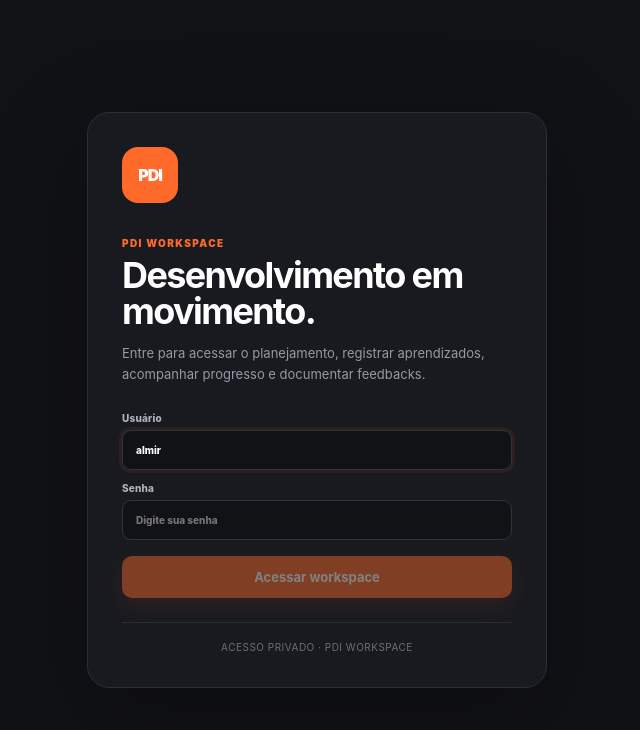
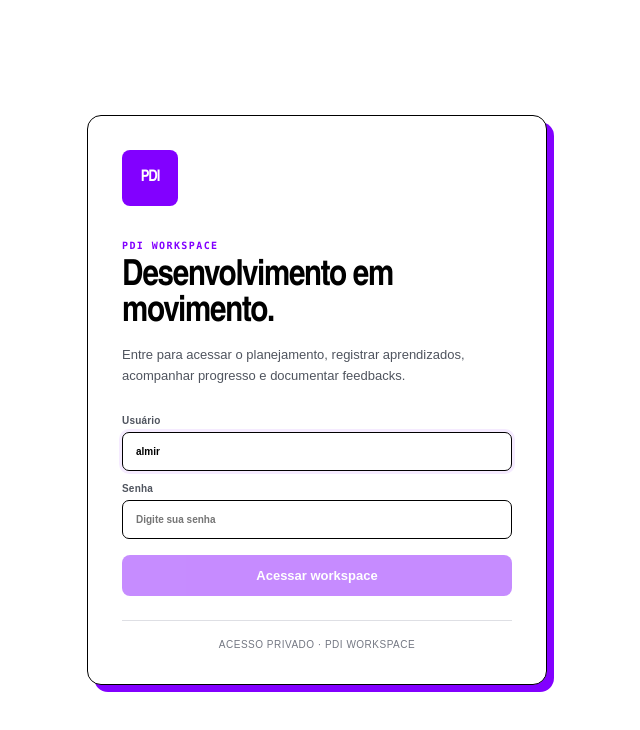
Before and after one commit to almirneto-bit/pdi-workspace-almir, a Next.js app: page /login in a window 1280 px wide. Shown: the top 730 px of the page, without its empty margins (323-963 px from the left). Built offline with nearby package versions, Linux system fonts and the light colour scheme.

Commit message:
style: apply white editorial brand system

```diff
--- a/app/globals.css
+++ b/app/globals.css
@@ -477,3 +477,451 @@ input[type="date"] {
     align-items: flex-start;
   }
 }
+
+
+/* =========================================================
+   VISUAL SYSTEM V2
+   Baseado na direção enviada:
+   branco como tela, preto como texto/contorno, roxo protagonista,
+   rosa/verde como acentos e gelo como superfície.
+   ========================================================= */
+
+:root {
+  --bg: #ffffff;
+  --surface: #ffffff;
+  --surface-2: #f7f7f8;
+  --text: #000000;
+  --muted: #656975;
+  --line: #dedfe4;
+  --accent: #8200ff;
+  --accent-soft: #f2e8ff;
+  --pink: #c86bfc;
+  --green: #d4ef39;
+  --ice: #ebf1ff;
+  --dark: #000000;
+  --sidebar: #ffffff;
+  --font-display: "PP Formula", "Arial Narrow", Impact, sans-serif;
+  --font-body: Arial, Helvetica, sans-serif;
+  --font-mono: "JetBrains Mono", "SFMono-Regular", Consolas, monospace;
+}
+
+body {
+  background: #fff;
+  color: #000;
+  font-family: var(--font-body);
+}
+
+.sidebar {
+  background: #fff;
+  color: #000;
+  border-right: 1px solid var(--line);
+}
+
+.workspace-brand {
+  border-bottom-color: var(--line);
+}
+
+.workspace-brand strong {
+  color: #000;
+  font-family: var(--font-display);
+  font-size: 18px;
+  letter-spacing: -.02em;
+}
+
+.workspace-brand span {
+  color: var(--muted);
+}
+
+.brand-mark {
+  background: var(--accent);
+  color: #fff;
+  border-radius: 8px;
+  font-family: var(--font-display);
+}
+
+.nav-label,
+.panel-kicker,
+.section-label,
+.eyebrow {
+  font-family: var(--font-mono);
+  letter-spacing: .14em;
+}
+
+.nav-label {
+  color: #777b85;
+}
+
+.nav-item {
+  color: #4f535d;
+  border: 1px solid transparent;
+}
+
+.nav-item:hover {
+  background: var(--ice);
+  color: #000;
+}
+
+.nav-item.active {
+  background: #fff;
+  color: #000;
+  border-color: #000;
+  box-shadow: 3px 3px 0 var(--green);
+}
+
+.nav-item.active .nav-index,
+.eyebrow {
+  color: var(--accent);
+}
+
+.sidebar-footer .storage-status {
+  background: var(--ice);
+  border-color: #dce5fb;
+}
+
+.sidebar-footer .storage-status strong {
+  color: #000;
+}
+
+.sidebar-footer .storage-status span {
+  color: #5f6570;
+}
+
+.sidebar .ghost-button {
+  color: #000;
+  background: #fff;
+  border-color: #000;
+}
+
+.content-shell {
+  background: #fff;
+}
+
+.topbar h1,
+.track-title-row h2,
+.login-card h1,
+.modal-header h2 {
+  font-family: var(--font-display);
+  font-weight: 900;
+  letter-spacing: -.035em;
+}
+
+.topbar h1 {
+  color: #000;
+}
+
+.primary-button {
+  background: var(--accent);
+  color: #fff;
+  box-shadow: none;
+  border-radius: 8px;
+}
+
+.primary-button:hover {
+  background: #6f00dc;
+}
+
+.ghost-button {
+  background: #fff;
+  color: #000;
+  border-color: #000;
+  border-radius: 8px;
+}
+
+.stat-card,
+.panel {
+  border-color: var(--line);
+  border-radius: 12px;
+  box-shadow: none;
+}
+
+.stat-card:nth-child(1) {
+  background: var(--ice);
+}
+
+.stat-card:nth-child(2) {
+  background: #fff;
+}
+
+.stat-card:nth-child(3) {
+  background: #fbf4ff;
+}
+
+.stat-card:nth-child(4) {
+  background: #f9ffd9;
+}
+
+.stat-card > span,
+.stat-card small {
+  color: #5f646f;
+}
+
+.stat-card strong {
+  color: #000;
+  font-family: var(--font-display);
+}
+
+.mini-progress {
+  background: #dfe5f4;
+}
+
+.mini-progress i {
+  background: var(--accent);
+}
+
+.track-hero {
+  background: #fff;
+  color: #000;
+  border: 1px solid #000;
+  border-radius: 12px;
+  box-shadow: 5px 5px 0 var(--accent);
+}
+
+.track-hero::after {
+  border-color: rgba(130, 0, 255, .05);
+}
+
+.track-title-row p {
+  color: #444852;
+}
+
+.status-pill {
+  color: #000;
+  background: var(--green);
+  border-color: #000;
+  font-family: var(--font-mono);
+}
+
+.progress-ring {
+  background: conic-gradient(var(--accent) var(--progress), #eef0f4 0);
+}
+
+.progress-ring > div {
+  background: #fff;
+  border: 1px solid #000;
+}
+
+.progress-ring strong {
+  color: #000;
+  font-family: var(--font-display);
+}
+
+.progress-ring span {
+  color: #696e79;
+}
+
+.panel-heading > span {
+  color: var(--accent);
+  font-family: var(--font-mono);
+}
+
+.panel-heading h3,
+.side-heading h3,
+.section-subhead strong {
+  color: #000;
+}
+
+.lead-copy,
+.panel p,
+.multiline-copy {
+  color: #262a31 !important;
+}
+
+.checklist-block {
+  background: var(--ice);
+  margin-left: -8px;
+  margin-right: -8px;
+  padding: 20px 16px 16px;
+  border-radius: 10px;
+  border-top: 0;
+}
+
+.score-pill {
+  color: #000;
+  background: var(--green);
+  border: 1px solid #000;
+}
+
+.checklist-progress {
+  background: #dce4f5;
+}
+
+.checklist-progress i {
+  background: var(--accent);
+}
+
+.checklist-row {
+  background: #fff;
+  border-color: #cfd2da;
+}
+
+.checklist-row input[type="checkbox"] {
+  accent-color: var(--accent);
+}
+
+.context-comments {
+  border-top-color: #000;
+}
+
+.note-card {
+  background: #fff;
+  border-color: #d6d8df;
+  border-left: 4px solid var(--pink);
+}
+
+.side-note {
+  background: var(--ice);
+  border-color: #d8e2fb;
+}
+
+.item-actions {
+  display: flex;
+  gap: 8px;
+  align-items: center;
+}
+
+.item-actions button {
+  border: 0;
+  padding: 0;
+  background: transparent;
+  color: var(--accent);
+  font-size: 10px;
+  font-weight: 800;
+  cursor: pointer;
+}
+
+.item-actions button:hover {
+  text-decoration: underline;
+}
+
+.item-actions button.danger {
+  color: #bd2b2b;
+}
+
+.note-card-head,
+.side-note-actions,
+.timeline-meta {
+  display: flex;
+  justify-content: space-between;
+  gap: 12px;
+  align-items: flex-start;
+}
+
+.note-card-head > div:first-child,
+.timeline-meta > div:first-child {
+  display: flex;
+  gap: 8px;
+  align-items: baseline;
+}
+
+.timeline-dot {
+  background: var(--accent);
+  box-shadow: 0 0 0 4px #f3e8ff;
+}
+
+.timeline-item:not(:last-child)::before {
+  background: #dcdfe6;
+}
+
+.update-form {
+  background: var(--ice);
+  border-color: #d8e2fb;
+}
+
+.deadline-card {
+  background: #fff;
+  border-color: #000;
+}
+
+.deadline-card:hover {
+  border-color: var(--accent);
+  box-shadow: 3px 3px 0 var(--green);
+}
+
+.edit-hint {
+  color: var(--accent);
+}
+
+.history-item:first-child > span {
+  background: var(--accent);
+}
+
+input,
+textarea,
+select {
+  border-color: #cfd2d9;
+  color: #000;
+  background: #fff;
+  border-radius: 7px;
+}
+
+input:focus,
+textarea:focus,
+select:focus {
+  border-color: var(--accent);
+  box-shadow: 0 0 0 3px rgba(130, 0, 255, .08);
+}
+
+.login-shell {
+  background: #fff;
+  color: #000;
+}
+
+.login-card {
+  background: #fff;
+  color: #000;
+  border: 1px solid #000;
+  border-radius: 14px;
+  box-shadow: 7px 7px 0 var(--accent);
+}
+
+.login-card .muted,
+.login-form label {
+  color: #4f545e;
+}
+
+.login-form input {
+  background: #fff;
+  color: #000;
+  border-color: #000;
+}
+
+.login-footnote {
+  border-top-color: var(--line);
+  color: #737782;
+}
+
+.modal-backdrop {
+  background: rgba(0, 0, 0, .22);
+}
+
+.modal-card,
+.modal-header,
+.modal-actions {
+  background: #fff;
+}
+
+.current-deadline-note,
+.deadline-preview {
+  background: var(--ice);
+}
+
+.sync-alert {
+  background: #fff2f2;
+  border-color: #efb3b3;
+}
+
+@media (max-width: 1000px) {
+  .sidebar {
+    border-right: 0;
+    border-bottom: 1px solid var(--line);
+  }
+
+  .nav-item {
+    background: #fff;
+    border: 1px solid var(--line);
+  }
+
+  .nav-item.active {
+    border-color: #000;
+  }
+}
```
